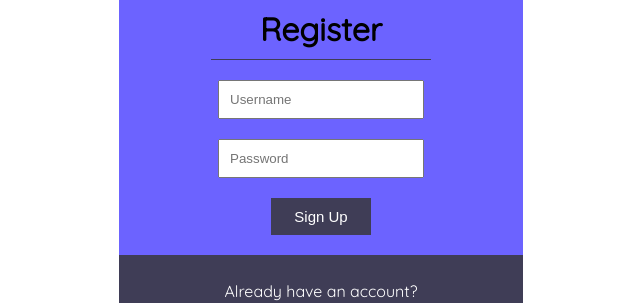
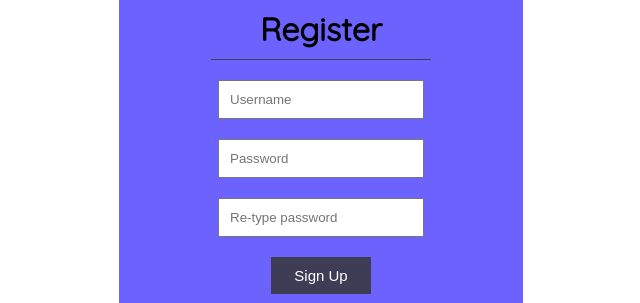
Before and after one commit to JonnyMate/LoginThing, a React (Create React App) app in the folder client/: page / in a window 1280 px wide. Both pictures are taken after a click on the element "Register". Shown: the part 198-501 px from the top of the page, without its empty margins (319-959 px from the left). Built offline with nearby package versions, Linux system fonts and the light colour scheme.

Commit message:
Added re-enter password field

```diff
--- a/client/src/App.css
+++ b/client/src/App.css
@@ -60,10 +60,6 @@ button {
   background-color: #3f3d56;
 }
 
-.input-switch > p:hover {
-  cursor: pointer;
-}
-
 /* @media only screen and (max-width: 600px) {
   body {
   }
--- a/client/src/components/LoginComponent.js
+++ b/client/src/components/LoginComponent.js
@@ -14,6 +14,9 @@ const LoginComponent = props => {
       <div className="credentials">
         <input name="username" placeholder="Username" />
         <input name="password" placeholder="Password" />
+        {props.data.showingLoginPage ? null : (
+          <input name="confirmPassword" placeholder="Re-type password" />
+        )}
       </div>
 
       <div className="submit-button">
--- a/client/src/components/LoginComponentChange.js
+++ b/client/src/components/LoginComponentChange.js
@@ -8,7 +8,10 @@ const LoginComponentChange = props => {
           ? "Don't have an account?"
           : "Already have an account?"}
       </p>
-      <p style={{ textDecoration: "underline" }} onClick={props.handleChange}>
+      <p
+        style={{ textDecoration: "underline", cursor: "pointer" }}
+        onClick={props.handleChange}
+      >
         {props.data.showingLoginPage ? "Register" : "Login"}
       </p>
     </div>
```
